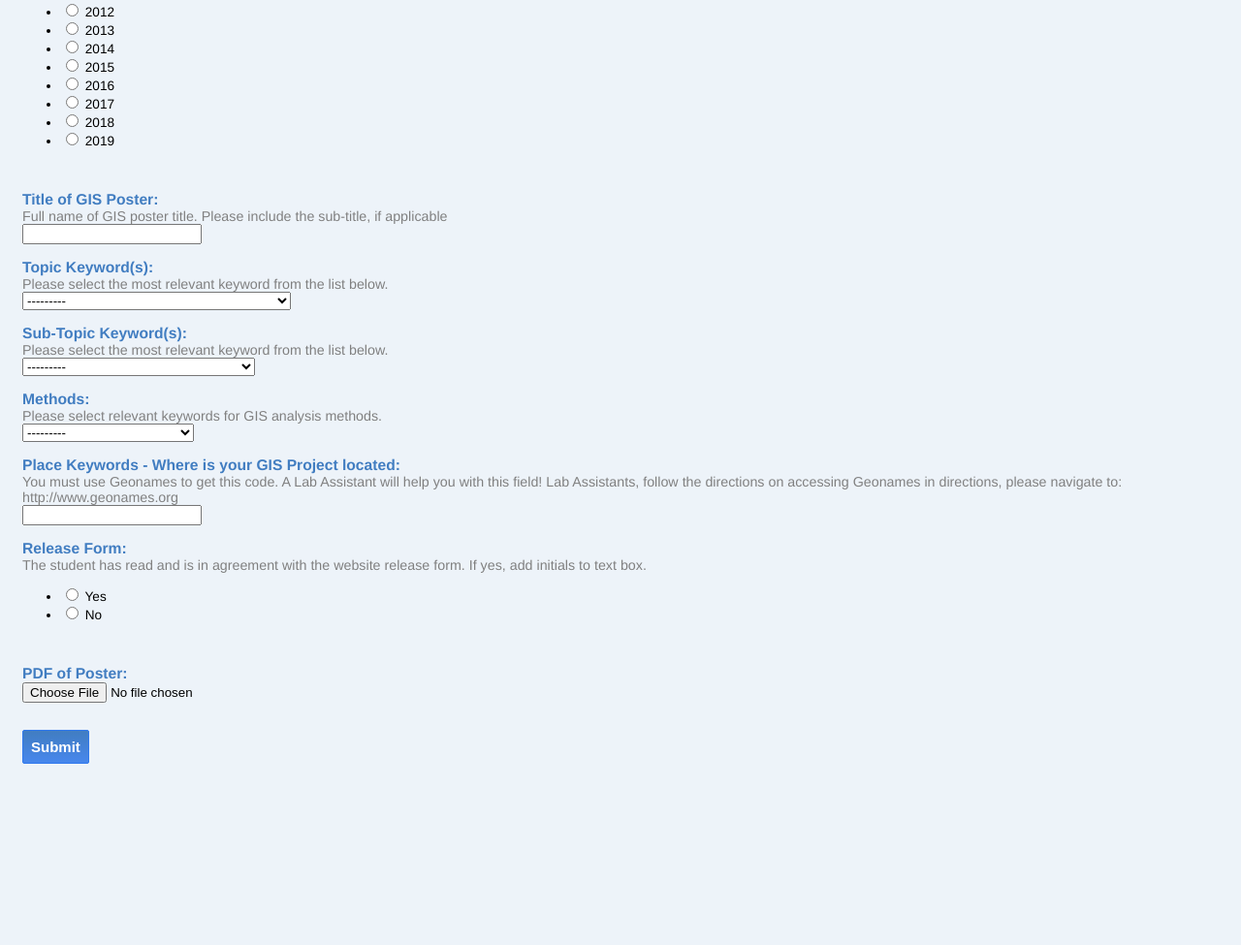
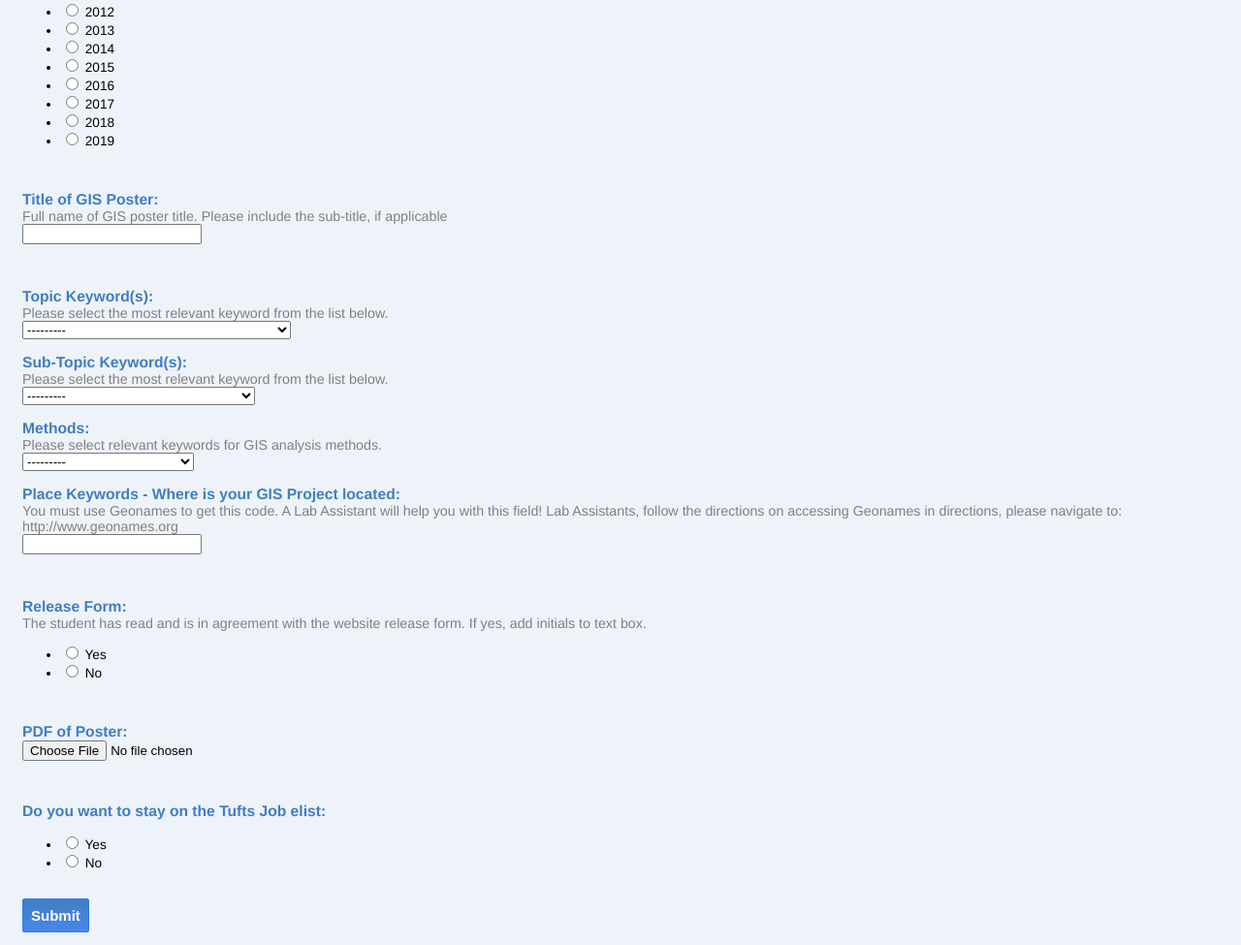
Before and after one commit to asharp02/formtoDjango, a Django app: page /poster/new/ in a window 1280 px wide. Shown: the part 848-1823 px from the top of the page at 97% size. Before the commit the page ends 1636 px from the top, so only its background shows below. Run offline with Django 3.2, Linux system fonts and the light colour scheme; data comes from the database, SQL or seed files in the repository; both versions use the stored data as it was after the commit; parts of the project's set-up code (start-up, migrations or seed data) failed here and were passed over; some libraries are stand-ins or nearby versions.

Commit message:
Added question on PosterForm, changed formatting

```diff
--- a/mysite/GIS_Poster/forms.py
+++ b/mysite/GIS_Poster/forms.py
@@ -27,7 +27,7 @@ class PosterCreateForm(forms.ModelForm):
                     'DepartmentName', 'Course_name', 'Semester', 'Year',
                     'FullPosterTitle', 'ThemeKeywordL1', 'ThemeKeywordL2',
                     'ThemeKeywordL3', 'PlaceKeywordGeonames', 'release_form',
-                     'PDFPoster']
+                     'PDFPoster', 'JobElist']
         help_texts = {
             'SchoolName': 'Please select school(s) student is housed in from the list below.',
             'DepartmentName': 'Please select the department(s) the student is housed in from the list below. Select not applicable if the student or faculty is not in a department.',
@@ -46,6 +46,7 @@ class PosterCreateForm(forms.ModelForm):
     Course_name = forms.ModelChoiceField(queryset=Course.objects.all(), widget=forms.RadioSelect(), initial="None", to_field_name='Course_Dept', help_text='Which GIS Course is the student currently enrolled in? Select not applicable if the student or faculty is not in a course. ', label="Course Name")
     Semester = forms.TypedChoiceField(choices=SEMESTER_CHOICES, widget=forms.RadioSelect(), help_text='Which Semester was the student enrolled in GIS?')
     Year = forms.TypedChoiceField(choices=YEAR_CHOICES, widget=forms.RadioSelect(), help_text='What year was the student enrolled in the previously selected course?')
+    JobElist = forms.TypedChoiceField(choices=RELEASE_CHOICES, widget=forms.RadioSelect(), label='Do you want to stay on the Tufts Job elist')
 
 class CourseForm(forms.ModelForm):
     class Meta:
--- a/mysite/GIS_Poster/models.py
+++ b/mysite/GIS_Poster/models.py
@@ -304,6 +304,7 @@ class Poster(models.Model):
 	reviewed = models.BooleanField(default='False')
 	ranking = models.IntegerField(default=1, validators=[MaxValueValidator(5), MinValueValidator(1)]) #REMOVE DEFAULT
 	AcademicYear = models.CharField(max_length=200, default='')
+	JobElist = models.BooleanField(default='True', verbose_name='Do you want to stay on the Tufts Job elist')
 
 	def __str__(self):
 
--- a/mysite/GIS_Poster/templates/GIS_Poster/poster_create.html
+++ b/mysite/GIS_Poster/templates/GIS_Poster/poster_create.html
@@ -61,12 +61,31 @@
     {% csrf_token %}
 
     {% for field in form %}
+    	{% if field.name == 'PDFPoster' %}
+			<br><div class="label_tag">{{field.label_tag}}</div>
+    		 <div class="help_text">{{field.help_text}}</div>
+    		 {{field}}<br>
+    		 <br>
+    		 <p id="posterpath"> </p>
+		{% elif field.name == 'PlaceKeywordGeonames' or field.name == 'FullPosterTitle' %}
+			<br><div class="label_tag">{{field.label_tag}}</div>
+    		 <div class="help_text">{{field.help_text}}</div>
+    		 {{field}}<br>
+    		 <br>
+    		 <br>
+		{% elif field.name == 'JobElist' %}
+			<br><div class="label_tag">{{field.label_tag}}</div>
+    		 <div class="help_text">{{field.help_text}}</div>
+    		 {{field}}<br>
+
+		{% else %}
     		<br><div class="label_tag">{{field.label_tag}}</div>
     		 <div class="help_text">{{field.help_text}}</div>
     		 {{field}}<br>
+		{% endif %}
+
 	{% endfor %}
-	<p id="posterpath"> </p>
-	<br>
+
     {{ form.errors }}
     {{ form.non_field_errors }}
 
```
Also changed, not shown: mysite/GIS_Poster/migrations/0032_auto_20180430_1502.py (added), mysite/db.sqlite3.
